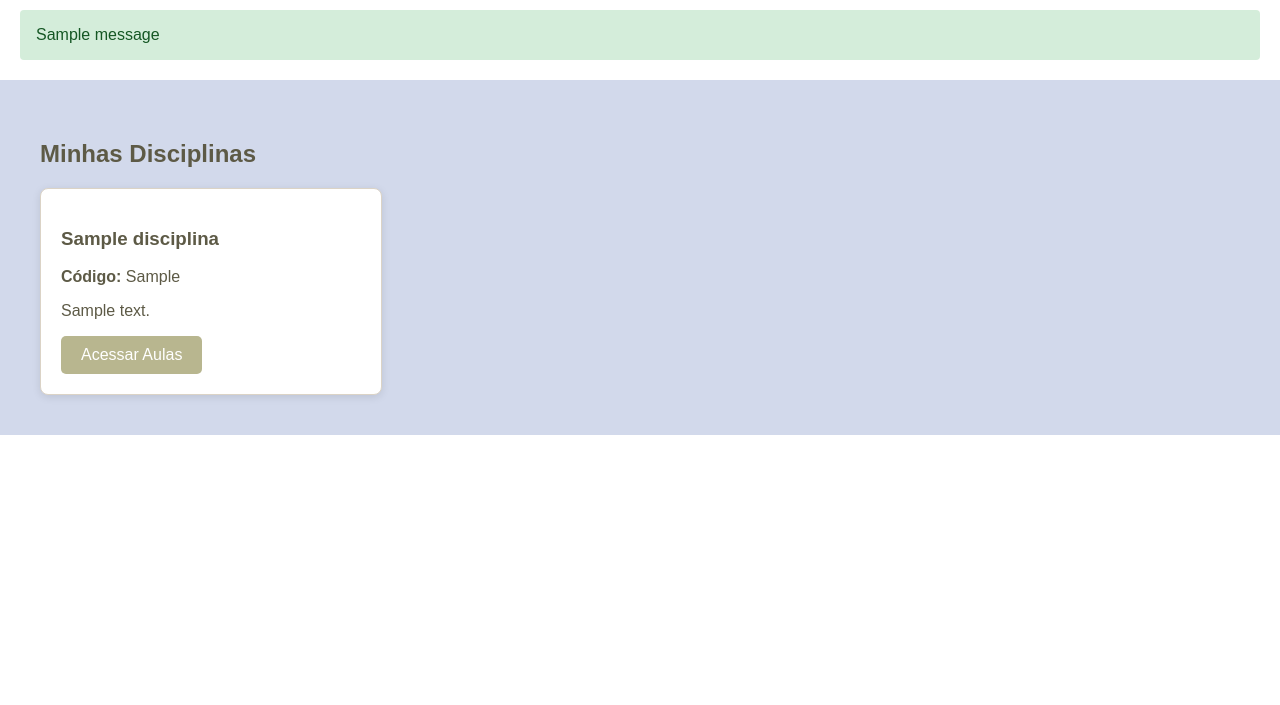
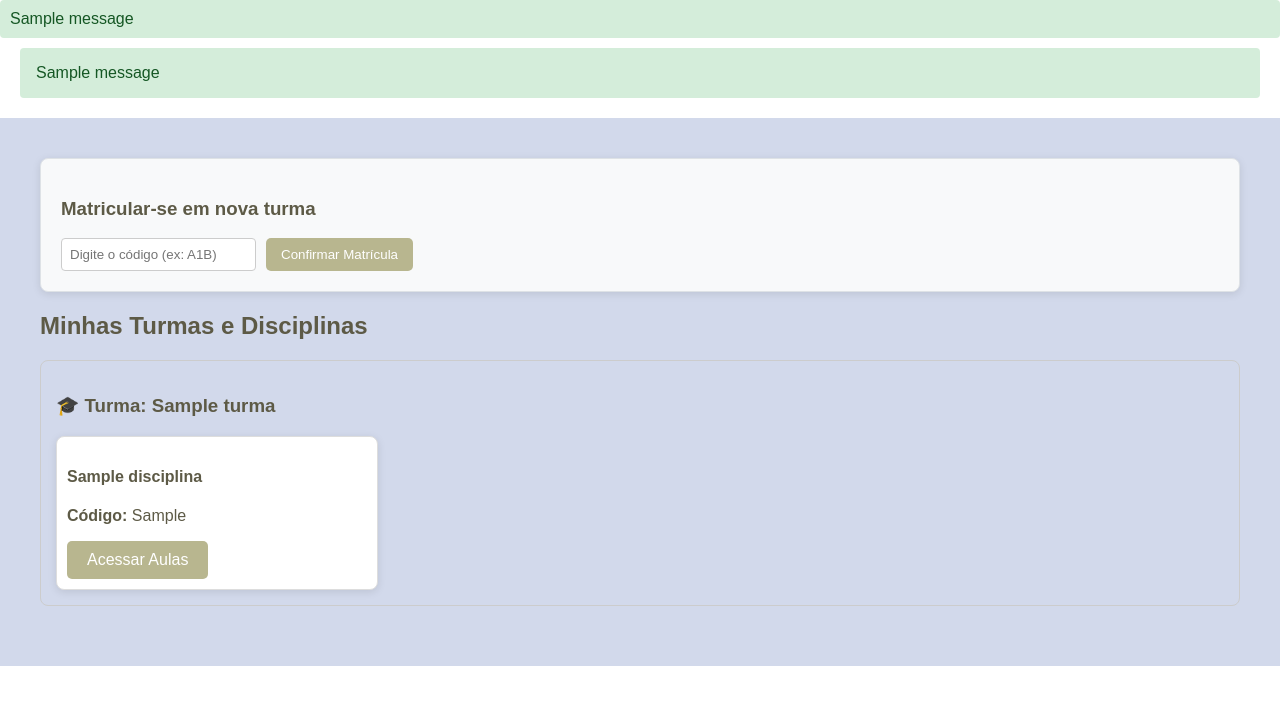
Before and after one commit to Rick86Vale/quick_teacher2, a Django app: page /aluno/minhas-disciplinas/ in a window 1280 px wide. Shown: the part 50-755 px from the top of the page. Run offline with Django 5.2, Linux system fonts and the light colour scheme; a user stored in the database is signed in; tables that the repository leaves empty hold one stand-in row (values such as "Sample post"); one stand-in notice (Sample message) is shown.

Commit message:
Refatoração de views, implementação de turmas com código de convite automático e correção de templates de matrícula

```diff
--- a/academico/urls.py
+++ b/academico/urls.py
@@ -1,59 +1,59 @@
 # Path: academico/urls.py
 from django.urls import path
-from . import views
+from .views import academico, admin, aluno, aulas
 
 urlpatterns = [
     # 0. Index
-    path('', views.index, name='index'),
+    path('', academico.index, name='index'),
 
-    # 1. Administrador
-    path('dashboard-administrativo/', views.dashboard_administrativo, name='admin_dashboard'),
-    path('gestao/excluir-turma/<int:turma_id>/', views.excluir_turma_admin, name='excluir_turma_admin'),
+    # 1. Administrador (views/admin.py)
+    path('dashboard-administrativo/', admin.dashboard_administrativo, name='admin_dashboard'),
+    path('gestao/excluir-turma/<int:turma_id>/', admin.excluir_turma_admin, name='excluir_turma_admin'),
 
-    # 2. Instituições
-    path('instituicoes/', views.listar_instituicoes, name='listar_instituicoes'),
-    path('instituicao/nova/', views.criar_instituicao, name='criar_instituicao'),
-    path('instituicao/editar/<int:pk>/', views.editar_instituicao, name='editar_instituicao'),
-    path('instituicao/excluir/<int:pk>/', views.excluir_instituicao, name='excluir_instituicao'),
+    # 2. Instituições (views/academico.py)
+    path('instituicoes/', academico.listar_instituicoes, name='listar_instituicoes'),
+    path('instituicao/nova/', academico.criar_instituicao, name='criar_instituicao'),
+    path('instituicao/editar/<int:pk>/', academico.editar_instituicao, name='editar_instituicao'),
+    path('instituicao/excluir/<int:pk>/', academico.excluir_instituicao, name='excluir_instituicao'),
 
-    # 3. Turmas
-    path('turmas/', views.listar_turmas, name='listar_turmas'),
-    path('turmas/nova/', views.criar_turma, name='criar_turma'),
-    path('turma/editar/<int:pk>/', views.editar_turma, name='editar_turma'),
-    path('turma/excluir/<int:pk>/', views.excluir_turma, name='excluir_turma'),
-    path('turma/<int:pk>/', views.detalhes_turma, name='detalhes_turma'),
-    path('turma/<int:turma_id>/alunos/', views.listar_alunos_turma, name='listar_alunos_turma'),
-    path('aluno/remover/<int:aluno_id>/', views.remover_aluno_turma, name='remover_aluno'),
+    # 3. Turmas (views/academico.py)
+    path('turmas/', academico.listar_turmas, name='listar_turmas'),
+    path('turmas/nova/', academico.criar_turma, name='criar_turma'),
+    path('turma/editar/<int:pk>/', academico.editar_turma, name='editar_turma'),
+    path('turma/excluir/<int:pk>/', academico.excluir_turma, name='excluir_turma'),
+    path('turma/<int:pk>/', academico.detalhes_turma, name='detalhes_turma'),
+    path('turma/<int:turma_id>/alunos/', aluno.listar_alunos_turma, name='listar_alunos_turma'),
+    path('aluno/remover/<int:aluno_id>/', academico.remover_aluno_turma, name='remover_aluno'),
 
-    # 4. Áreas de Conhecimento
-    path('areas/', views.listar_areas, name='listar_areas'),
-    path('area/nova/', views.criar_area, name='criar_area'),
-    path('area/editar/<int:pk>/', views.editar_area, name='editar_area'),
-    path('area/excluir/<int:pk>/', views.excluir_area, name='excluir_area'),
+    # 4. Áreas de Conhecimento (views/academico.py)
+    path('areas/', academico.listar_areas, name='listar_areas'),
+    path('area/nova/', academico.criar_area, name='criar_area'),
+    path('area/editar/<int:pk>/', academico.editar_area, name='editar_area'),
+    path('area/excluir/<int:pk>/', academico.excluir_area, name='excluir_area'),
 
-    # 5. Disciplinas
-    path('minhas-disciplinas/', views.listar_disciplinas, name='listar_disciplinas'),
-    path('disciplina/nova/', views.criar_disciplina, name='criar_disciplina'),
-    path('disciplina/editar/<int:pk>/', views.editar_disciplina, name='editar_disciplina'),
-    path('disciplina/excluir/<int:pk>/', views.excluir_disciplina, name='excluir_disciplina'),
-    path('disciplina/<int:pk>/', views.detalhes_disciplina, name='detalhes_disciplina'),
+    # 5. Disciplinas (views/academico.py)
+    path('minhas-disciplinas/', academico.listar_disciplinas, name='listar_disciplinas'),
+    path('disciplina/nova/', academico.criar_disciplina, name='criar_disciplina'),
+    path('disciplina/editar/<int:pk>/', academico.editar_disciplina, name='editar_disciplina'),
+    path('disciplina/excluir/<int:pk>/', academico.excluir_disciplina, name='excluir_disciplina'),
+    path('disciplina/<int:pk>/', academico.detalhes_disciplina, name='detalhes_disciplina'),
 
-    # 6. Aulas
-    path('disciplina/<int:disciplina_id>/aulas/', views.gerenciar_aulas, name='gerenciar_aulas'),
-    path('disciplina/<int:disciplina_id>/aula/nova/', views.criar_aula, name='criar_aula'),
-    path('aula/<int:pk>/editar/', views.editar_aula, name='editar_aula'),
-    path('aula/<int:aula_id>/alternar-publicacao/', views.alternar_publicacao, name='alternar_publicacao'),
-    path('aula/<int:aula_id>/', views.visualizar_aula, name='visualizar_aula'),
-    path('aula/selecionar-disciplina/', views.selecionar_disciplina_para_aula, name='selecionar_disciplina_para_aula'),
+    # 6. Aulas (views/academico.py)
+    path('disciplina/<int:disciplina_id>/aulas/', aulas.gerenciar_aulas, name='gerenciar_aulas'),
+    path('disciplina/<int:disciplina_id>/aula/nova/', aulas.criar_aula, name='criar_aula'),
+    path('aula/<int:pk>/editar/', aulas.editar_aula, name='editar_aula'),
+    path('aula/<int:aula_id>/alternar-publicacao/', aulas.alternar_publicacao, name='alternar_publicacao'),
+    path('aula/<int:aula_id>/', aulas.visualizar_aula, name='visualizar_aula'),
+    path('aula/selecionar-disciplina/', aulas.selecionar_disciplina_para_aula, name='selecionar_disciplina_para_aula'),
 
-    # 6.1 Recursos (Fluxo Novo)
-    path('aula/<int:aula_id>/recursos/', views.menu_recursos, name='menu_recursos'),
-    path('aula/<int:aula_id>/videos/', views.gerenciar_videos, name='gerenciar_videos'),
-    path('aula/<int:aula_id>/pdfs/', views.gerenciar_pdfs, name='gerenciar_pdfs'),
-    path('aula/<int:aula_id>/links/', views.gerenciar_links, name='gerenciar_links'),
+    # 6.1 Recursos (views/academico.py)
+    path('aula/<int:aula_id>/recursos/', aulas.menu_recursos, name='menu_recursos'),
+    path('aula/<int:aula_id>/videos/', aulas.gerenciar_videos, name='gerenciar_videos'),
+    path('aula/<int:aula_id>/pdfs/', aulas.gerenciar_pdfs, name='gerenciar_pdfs'),
+    path('aula/<int:aula_id>/links/', aulas.gerenciar_links, name='gerenciar_links'),
 
-    # 7. Aluno
-    path('aluno/minhas-disciplinas/', views.ver_disciplinas_do_aluno, name='ver_disciplinas_aluno'),
-    path('aluno/matricular/<int:turma_id>/', views.matricular_aluno, name='matricular_aluno'),
-    path('aluno/matricular-manual/', views.matricular_aluno_manual, name='matricular_aluno_manual'),
+    # 7. Aluno (views/aluno.py)
+    path('aluno/minhas-disciplinas/', aluno.ver_disciplinas_do_aluno, name='ver_disciplinas_aluno'),
+    path('aluno/matricular-manual/', aluno.matricular_aluno_manual, name='matricular_aluno_manual'),
+    path('aluno/matricular-manual/<int:turma_id>/', aluno.matricular_aluno_manual, name='matricular_aluno'),
 ]
--- a/academico/views/academico.py
+++ b/academico/views/academico.py
@@ -6,7 +6,7 @@ from ..models import AreaConhecimento, Disciplina, Turma, Instituicao, Aluno
 from ..forms import TurmaForm, InstituicaoForm, DisciplinaForm, AreaConhecimentoForm
 from usuarios.views import eh_professor
 
-# --- UTILS ---
+# --- 0. UTILS ---
 def verificar_senha_e_executar(request, acao_func, pk=None):
     """Função utilitária para exigir senha antes de ações destrutivas."""
     if request.method == 'POST':
@@ -17,13 +17,13 @@ def verificar_senha_e_executar(request, acao_func, pk=None):
             messages.error(request, "Senha incorreta. Ação cancelada.")
     return render(request, 'academico/confirmar_senha.html', {'pk': pk})
 
-# --- 0. INDEX ---
+# --- 1. INDEX ---
 def index(request):
     areas = AreaConhecimento.objects.all()
     orfas = Disciplina.objects.filter(area__isnull=True)
     return render(request, 'academico/index.html', {'areas': areas, 'orfas': orfas})
 
-# --- 1. INSTITUIÇÕES ---
+# --- 2. INSTITUIÇÕES ---
 @login_required
 @user_passes_test(eh_professor)
 def criar_instituicao(request):
@@ -60,7 +60,7 @@ def excluir_instituicao(request, pk):
         return redirect('listar_instituicoes')
     return verificar_senha_e_executar(request, acao_excluir, pk)
 
-# --- 2. TURMAS ---
+# --- 3. TURMAS ---
 @login_required
 def criar_turma(request):
     if request.method == 'POST':
@@ -102,13 +102,14 @@ def excluir_turma(request, pk):
 @login_required
 @user_passes_test(eh_professor)
 def remover_aluno_turma(request, aluno_id):
+    # Nota: Lógica mantida caso você utilize ForeignKey simples, adapte conforme migração para M2M
     aluno = get_object_or_404(Aluno, pk=aluno_id, turma__instituicao__professor=request.user)
     aluno.turma = None
     aluno.save()
     messages.success(request, f"Matrícula do aluno {aluno.user.username} removida com sucesso.")
     return redirect('listar_alunos_turma', turma_id=aluno.turma_id if aluno.turma else 1)
 
-# --- 3. ÁREAS DO CONHECIMENTO ---
+# --- 4. ÁREAS DO CONHECIMENTO ---
 @login_required
 def criar_area(request):
     if request.method == 'POST':
@@ -144,7 +145,7 @@ def excluir_area(request, pk):
         return redirect('listar_areas')
     return verificar_senha_e_executar(request, acao_excluir, pk)
 
-# --- 4. DISCIPLINAS ---
+# --- 5. DISCIPLINAS ---
 @login_required
 def criar_disciplina(request):
     if request.method == 'POST':
@@ -187,42 +188,3 @@ def excluir_disciplina(request, pk):
         get_object_or_404(Disciplina, pk=p, professor=req.user).delete()
         return redirect('listar_disciplinas')
     return verificar_senha_e_executar(request, acao_excluir, pk)
-
-# --- 5. ALUNO ---
-@login_required
-def ver_disciplinas_do_aluno(request):
-    aluno = getattr(request.user, 'aluno', None)
-    turma = aluno.turma if aluno else None
-    disciplinas = turma.disciplinas.all() if turma else []
-    return render(request, 'academico/disciplinas/disciplinas_aluno.html', {'disciplinas': disciplinas})
-
-# --- 6. MATRÍCULAS ---
-@login_required
-@user_passes_test(eh_professor)
-def listar_alunos_turma(request, turma_id):
-    turma = get_object_or_404(Turma, pk=turma_id, instituicao__professor=request.user)
-    alunos = Aluno.objects.filter(turma=turma)
-    return render(request, 'academico/listar_alunos_turma.html', {'turma': turma, 'alunos': alunos})
-
-@login_required
-def matricular_aluno(request, turma_id):
-    turma = get_object_or_404(Turma, pk=turma_id)
-    aluno, created = Aluno.objects.get_or_create(user=request.user)
-    aluno.turma = turma
-    aluno.save()
-    messages.success(request, f"Matrícula realizada na turma: {turma.nome}!")
-    return redirect('ver_disciplinas_aluno')
-
-@login_required
-def matricular_aluno_manual(request):
-    if request.method == 'POST':
-        turma_id = request.POST.get('turma_id')
-        try:
-            turma = Turma.objects.get(pk=turma_id)
-            aluno, created = Aluno.objects.get_or_create(user=request.user)
-            aluno.turma = turma
-            aluno.save()
-            messages.success(request, f"Matrícula realizada na turma: {turma.nome}!")
-        except Turma.DoesNotExist:
-            messages.error(request, "Turma não encontrada. Verifique o ID.")
-    return redirect('ver_disciplinas_aluno')
--- /dev/null
+++ b/academico/views/aluno.py
@@ -0,0 +1,58 @@
+# Path: academico/views/aluno.py
+from django.shortcuts import render, redirect, get_object_or_404
+from django.contrib.auth.decorators import login_required, user_passes_test
+from ..models import Aluno, Turma
+from django.contrib import messages
+from usuarios.views import eh_professor
+
+
+@login_required
+@user_passes_test(eh_professor)
+def listar_alunos_turma(request, turma_id):
+    turma = get_object_or_404(Turma, pk=turma_id, instituicao__professor=request.user)
+    alunos = Aluno.objects.filter(turma=turma)
+    return render(request, 'academico/aluno/listar_alunos_turma.html', {'turma': turma, 'alunos': alunos})
+
+
+@login_required
+def ver_disciplinas_do_aluno(request):
+    # Tenta buscar o aluno, se não existir, evita o erro 404
+    aluno, created = Aluno.objects.get_or_create(user=request.user)
+
+    # Se o aluno acabou de ser criado (ex: primeiro acesso),
+    # ele ainda não terá turmas, então turmas será um QuerySet vazio.
+    turmas = aluno.turmas.all()
+
+    return render(request, 'academico/disciplinas_aluno.html', {'turmas': turmas})
+
+@login_required
+def matricular_aluno(request, turma_id):
+    turma = get_object_or_404(Turma, pk=turma_id)
+    aluno, created = Aluno.objects.get_or_create(user=request.user)
+    aluno.turma = turma
+    aluno.save()
+    messages.success(request, f"Matrícula realizada na turma: {turma.nome}!")
+    return redirect('ver_disciplinas_aluno')
+
+@login_required
+def matricular_aluno_manual(request, turma_id=None):
+    # Se o ID veio pela URL (link do professor), usamos ele
+    if turma_id:
+        turma = get_object_or_404(Turma, id=turma_id)
+        aluno, created = Aluno.objects.get_or_create(user=request.user)
+        aluno.turmas.add(turma)
+        messages.success(request, f"Matrícula realizada na turma: {turma.nome}")
+        return redirect('ver_disciplinas_aluno')
+
+    # Se veio pelo formulário manual (POST)
+    if request.method == 'POST':
+        codigo = request.POST.get('turma_codigo', '').strip().upper()
+        turma = Turma.objects.filter(codigo_convite=codigo).first()
+        if turma:
+            aluno, created = Aluno.objects.get_or_create(user=request.user)
+            aluno.turmas.add(turma)
+            messages.success(request, f"Matrícula realizada na turma: {turma.nome}")
+        else:
+            messages.error(request, "Código de turma não encontrado.")
+
+    return redirect('ver_disciplinas_aluno')
--- /dev/null
+++ b/requirements.txt
@@ -0,0 +1,4 @@
+asgiref==3.11.1
+Django==6.0.6
+Markdown==3.10.2
+sqlparse==0.5.5
--- a/templates/academico/disciplinas/disciplinas_aluno.html
+++ /dev/null
@@ -1,24 +0,0 @@
-{% extends 'base.html' %}
-
-{% block content %}
-<div class="container" style="padding: 20px;">
-    <h2>Minhas Disciplinas</h2>
-
-    {% if disciplinas %}
-        <div class="resource-group" style="display: flex; gap: 20px; flex-wrap: wrap;">
-            {% for disciplina in disciplinas %}
-                <div class="card" style="width: 300px;">
-                    <h3>{{ disciplina.nome }}</h3>
-                    <p><strong>Código:</strong> {{ disciplina.codigo }}</p>
-                    <p>{{ disciplina.descricao|truncatewords:20 }}</p>
-                    <a href="{% url 'gerenciar_aulas' disciplina.pk %}" class="btn-primary">Acessar Aulas</a>
-                </div>
-            {% endfor %}
-        </div>
-    {% else %}
-        <div class="card">
-            <p>Você ainda não está matriculado em nenhuma disciplina.</p>
-        </div>
-    {% endif %}
-</div>
-{% endblock %}
--- a/templates/academico/disciplinas/lista_disciplinas.html
+++ b/templates/academico/disciplinas/lista_disciplinas.html
@@ -2,6 +2,7 @@
 {% extends 'base.html' %}
 
 {% block content %}
+
 <div class="header" style="display: flex; justify-content: space-between; align-items: center; margin-bottom: 20px;">
     <h1>Minhas Disciplinas</h1>
     <a href="{% url 'criar_disciplina' %}" class="btn-primary" style="padding: 10px 20px; background-color: #007bff; color: white; text-decoration: none; border-radius: 5px;">+ Nova Disciplina</a>
--- a/templates/academico/disciplinas_aluno.html
+++ b/templates/academico/disciplinas_aluno.html
@@ -1,36 +1,43 @@
-<!-- templates/academico/disciplinas_aluno.html -->
 {% extends 'base.html' %}
+
 {% block content %}
-<div class="header" style="margin-bottom: 20px;">
-    <h1>Minhas Disciplinas</h1>
-</div>
+<div class="container" style="padding: 20px;">
 
-<div style="background: #e9ecef; padding: 20px; border-radius: 8px; margin-bottom: 20px;">
+            <div class="card" style="padding: 20px; margin-bottom: 20px; background-color: #f8f9fa; border: 1px solid #dee2e6;">
             <h3>Matricular-se em nova turma</h3>
             <form action="{% url 'matricular_aluno_manual' %}" method="post">
                 {% csrf_token %}
-        <input type="text" name="turma_id" placeholder="Digite o ID da turma" required
-               style="padding: 10px; border: 1px solid #ccc; border-radius: 4px; width: 200px;">
-        <button type="submit" style="padding: 10px 20px; background: #007bff; color: white; border: none; border-radius: 4px; cursor: pointer;">
-            Confirmar Matrícula
-        </button>
+                <div style="display: flex; gap: 10px;">
+                    <input type="text" name="turma_codigo" placeholder="Digite o código (ex: A1B)" required maxlength="3" style="padding: 8px; border-radius: 4px; border: 1px solid #ccc;">
+                    <button type="submit" class="btn-primary" style="padding: 8px 15px;">Confirmar Matrícula</button>
+                </div>
             </form>
         </div>
 
-{% if disciplinas %}
-    <div class="card-container">
-        {% for d in disciplinas %}
-            <div style="border: 1px solid #ddd; padding: 15px; margin-bottom: 10px; border-radius: 5px;">
-                <h3>{{ d.nome }}</h3>
-                <p><strong>Área:</strong> {{ d.area.nome|default:"-" }}</p>
-                <a href="{% url 'gerenciar_aulas' d.id %}" style="text-decoration: none; color: #007bff; font-weight: bold;">Acessar Aulas</a>
+    <h2>Minhas Turmas e Disciplinas</h2>
+
+    {% if turmas %}
+        {% for turma in turmas %}
+            <div class="turma-card" style="border: 1px solid #ccc; padding: 15px; margin-bottom: 20px; border-radius: 8px;">
+                <h3>🎓 Turma: {{ turma.nome }}</h3>
+
+                <div class="resource-group" style="display: flex; gap: 20px; flex-wrap: wrap; margin-top: 15px;">
+                    {% for disciplina in turma.disciplinas.all %}
+                        <div class="card" style="width: 300px; border: 1px solid #ddd; padding: 10px;">
+                            <h4>{{ disciplina.nome }}</h4>
+                            <p><strong>Código:</strong> {{ disciplina.codigo }}</p>
+                            <a href="{% url 'gerenciar_aulas' disciplina.pk %}" class="btn-primary">Acessar Aulas</a>
+                        </div>
+                    {% empty %}
+                        <p>Nenhuma disciplina nesta turma.</p>
+                    {% endfor %}
+                </div>
             </div>
         {% endfor %}
-    </div>
     {% else %}
-    <div style="text-align: center; padding: 40px; background: #f8f9fa; border: 1px dashed #ccc;">
-        <p>Você ainda não está vinculado a nenhuma turma.</p>
-        <p><em>Use o formulário acima com o ID da turma fornecido pelo seu professor.</em></p>
+        <div class="card" style="padding: 20px; border: 1px dashed #ccc;">
+            <p>Você ainda não está matriculado em nenhuma turma.</p>
         </div>
     {% endif %}
+</div>
 {% endblock %}
--- a/templates/base.html
+++ b/templates/base.html
@@ -11,6 +11,16 @@
 <body>
 
     {% include 'partials/navbar.html' %}
+
+    {% if messages %}
+        <div class="messages">
+            {% for message in messages %}
+                <div class="alert {% if message.tags %}alert-{{ message.tags }}{% endif %}">
+                    {{ message }}
+                </div>
+            {% endfor %}
+        </div>
+    {% endif %}
 
     <!-- Container das Mensagens -->
     <div class="messages-container" style="padding: 10px 20px;">
```
Also changed, not shown: academico/models.py (+2 -10 lines), templates/academico/turmas/detalhes_turma.html (+9 -3 lines), usuarios/forms.py (+10 -3 lines), academico/migrations/0008_remove_aluno_turma_aluno_turmas.py (added). Lines whose indentation alone changed are shown as unchanged.
